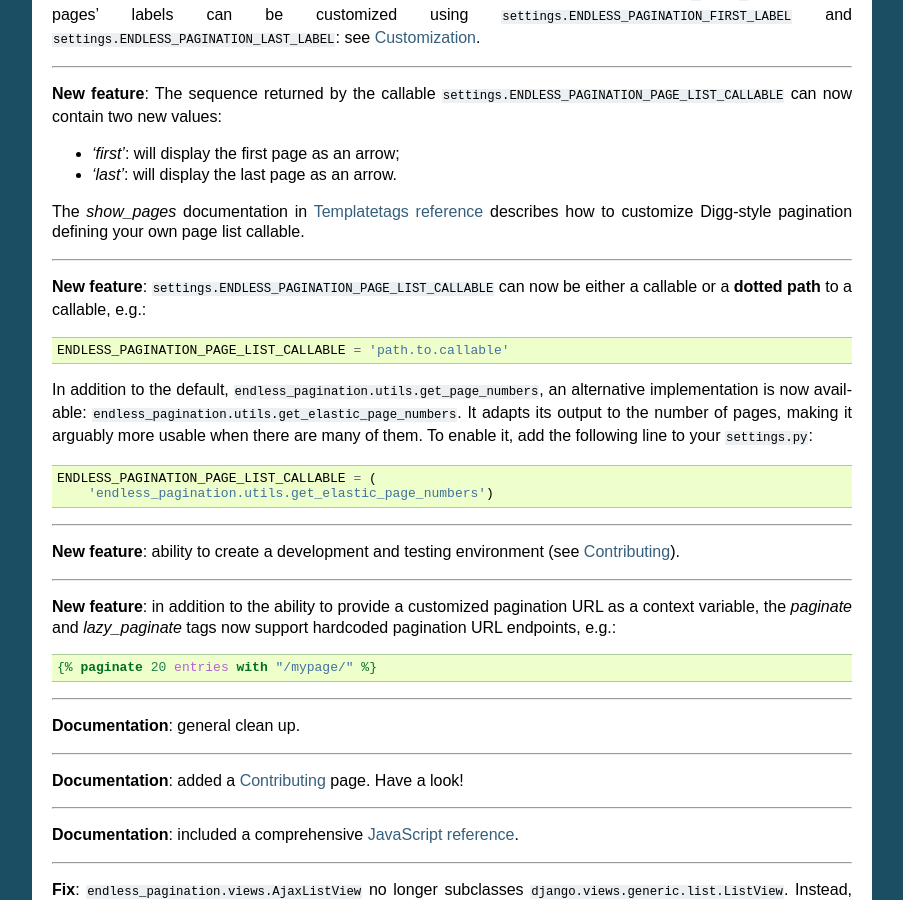
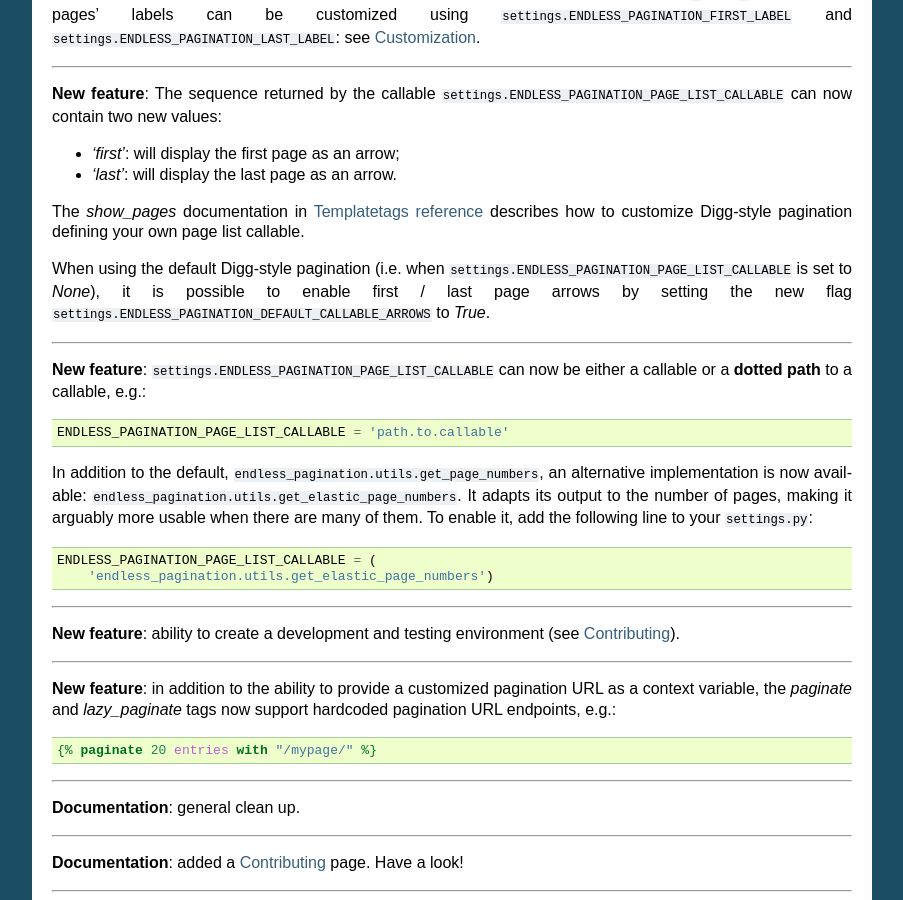
Before and after one commit to frankban/django-endless-pagination, a Sphinx documentation site: the page built from doc/changelog.rst, in a window 1280 px wide and 900 px high, scrolled down 1572 px. Shown: the whole window, without its empty margins (198-1101 px from the left). Built offline with Sphinx 7.4.7, drawn with Linux system fonts in a browser that asks for light colours.

Commit message:
Updated changelog.

```diff
--- a/doc/changelog.rst
+++ b/doc/changelog.rst
@@ -116,6 +116,11 @@ values:
 
 The *show_pages* documentation in :doc:`templatetags_reference` describes how
 to customize Digg-style pagination defining your own page list callable.
+
+When using the default Digg-style pagination (i.e. when
+``settings.ENDLESS_PAGINATION_PAGE_LIST_CALLABLE`` is set to *None*), it is
+possible to enable first / last page arrows by setting the new flag
+``settings.ENDLESS_PAGINATION_DEFAULT_CALLABLE_ARROWS`` to *True*.
 
 ----
 
```
